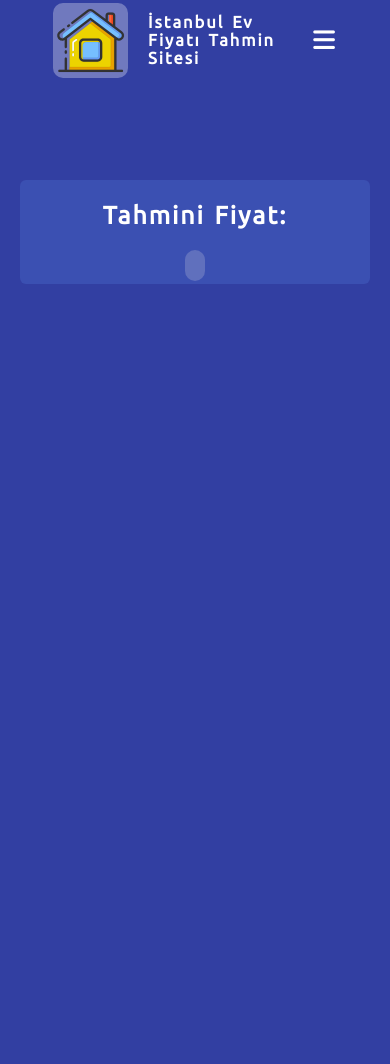
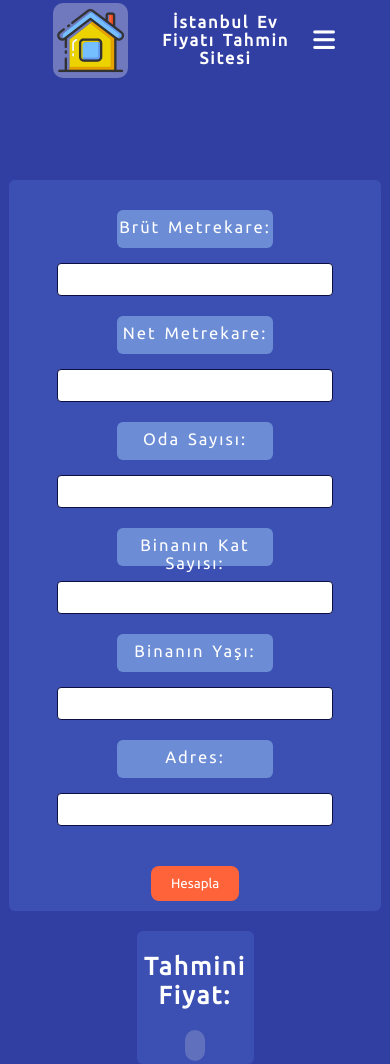
Before and after one commit to furkan15ozturk/Local-House-Price-Prediction-Flask-Application, a Flask app: page / in a window 390 px wide. Before the commit the page ends 284 px from the top, so only its background shows below. Run offline with Flask 3, Linux system fonts and the light colour scheme.

Commit message:
The project is now responsive

```diff
--- a/Local House Price Prediction Interface/static/styles.css
+++ b/Local House Price Prediction Interface/static/styles.css
@@ -87,6 +87,7 @@
 
 /* Dropdown Menu*/
 .dropdown_menu {
+  display: none;
   position: absolute;
   right: 2rem;
   top: 60px;
@@ -100,7 +101,7 @@
 }
 
 .dropdown_menu.open {
-  height: 240px;
+  height: 200px;
 }
 .dropdown_menu li {
   padding: 0.7rem;
@@ -126,9 +127,54 @@
     display: block;
   }
   .form-container {
-    display: none;
     justify-content: center;
     align-items: center;
+  }
+  .prediction-container {
+    display: flex;
+    flex-direction: column;
+    justify-content: center;
+    align-items: center;
+  }
+}
+
+@media (max-width: 576px) {
+  .dropdown_menu {
+    left: 2rem;
+    width: unset;
+  }
+  .dropdown_menu.open {
+    height: 180px;
+  }
+  .form {
+  }
+  .navbar h1{
+    text-align: center;
+  }
+  .send-button {
+    margin-left: 0 !important;
+  }
+  .form-container form{
+    display: flex;
+    flex-direction: column;
+    justify-content: center;
+    align-items: center;
+  }
+  .form-container {
+    width: 80%;
+  }
+  .form-input {
+    width: 80% !important;
+    height: 15px;
+  }
+  .form-label {
+    margin-bottom: 5px;
+    justify-content: center;
+    align-items: center;
+    text-align: center;
+    margin-left: 0px;
+    height: 30px;
+    width: 50% !important;
   }
 }
 
@@ -173,7 +219,6 @@
   background-repeat: no-repeat;
   background-size: cover;
   clear: both;
-  width: 30%;
   margin-left: 20px;
   margin-right: 20px;
   padding: 30px 30px 0;
@@ -193,8 +238,6 @@
   background-repeat: no-repeat;
   background-size: cover;
   clear: both;
-  width: 100%;
-  margin-left: -15px;
   text-align: center;
   padding: 8px 0 0;
   width: 100%;
--- a/Local House Price Prediction Interface/templates/index.html
+++ b/Local House Price Prediction Interface/templates/index.html
@@ -26,8 +26,8 @@
         <div class="dropdown_menu">
             <li><a href="">Github</a></li>
             <li><a href="">Modern</a></li>
-            <li><a href="">Contemporary</a></li>
-            <li><a href="">Affordable</a></li>
+            <li><a href="">Contact</a></li>
+            <li><a href="">About us</a></li>
         </div>
     </header>
     <div class="prediction-container">
@@ -69,6 +69,11 @@
 
         toggleBtn.onclick = function () {
             dropDownMenu.classList.toggle('open');
+            const isOpen = dropDownMenu.classList.contains('open');
+
+            toggleBtnIcon.classList = isOpen
+                ? 'fa-solid fa-xmark'
+                : 'fa-solid fa-bars';
         }
     </script>
 </body>
```
